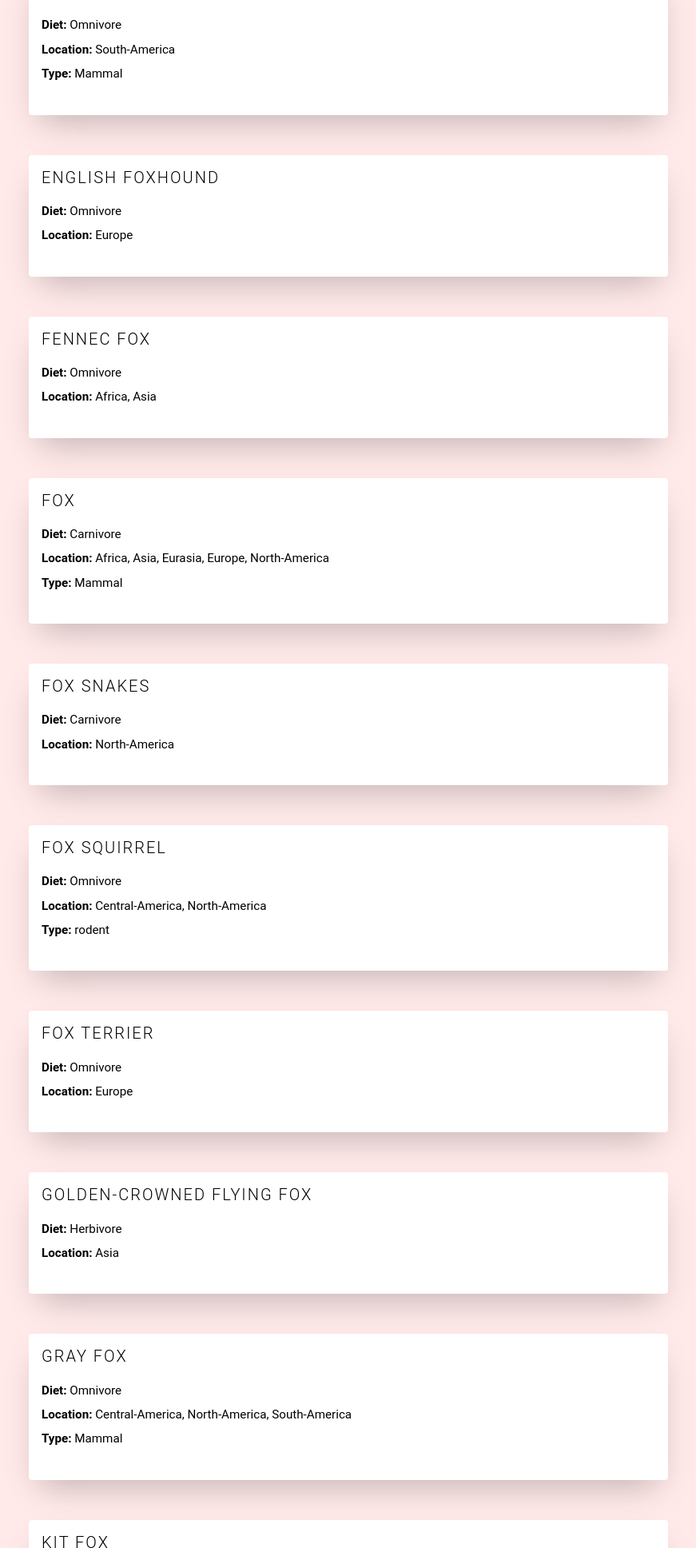
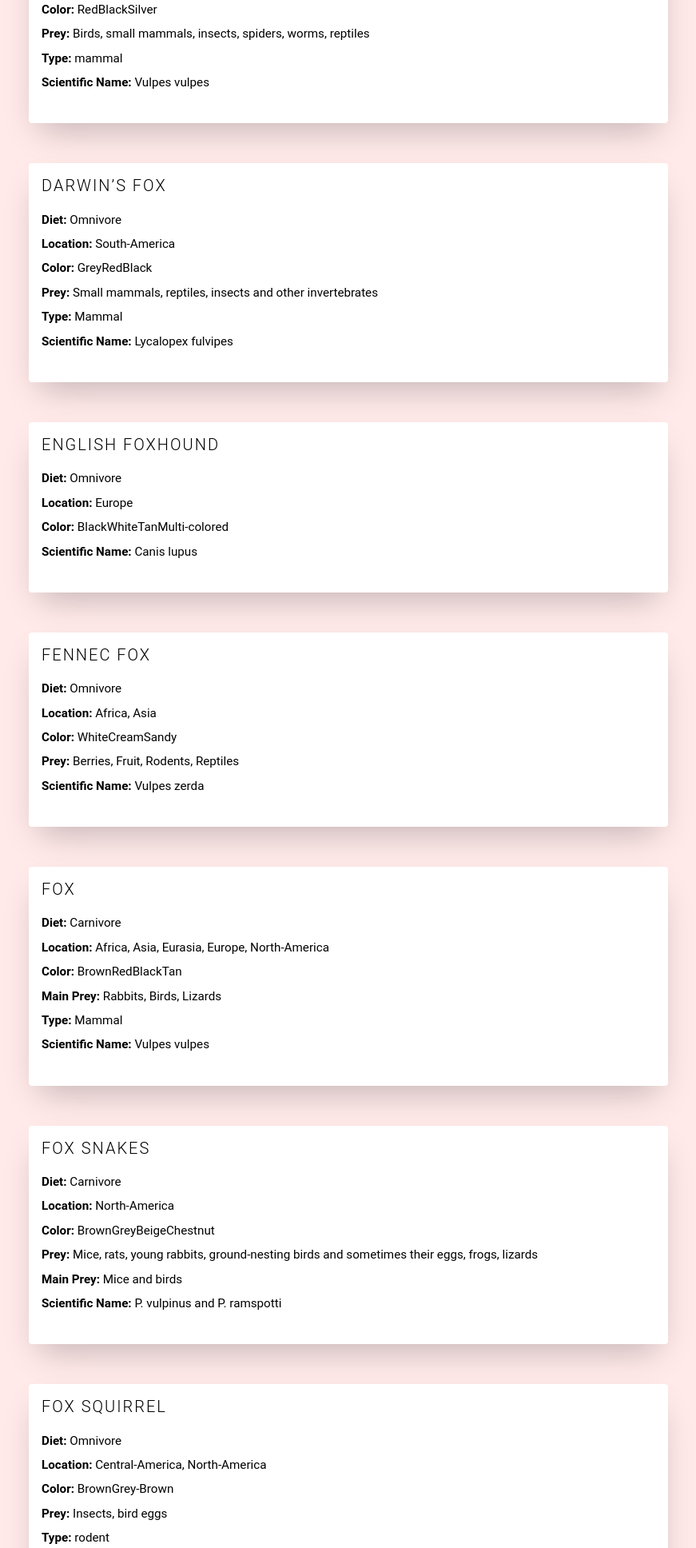
Before and after one commit to MartinEnke/My-Zootopia, a plain HTML site: page animals_template.html in a window 1280 px wide. Shown: the part 864-2800 px from the top of the page at 80% size, without its empty margins (204-1075 px from the left). Drawn offline with Linux system fonts and the light colour scheme.

Commit message:
serialize function + added info

```diff
--- a/animals_template.html
+++ b/animals_template.html
@@ -67,55 +67,123 @@
     <body>
         <h1>My Animal Repository</h1>
         <ul class="cards">
-
-            <li class="cards__item"><div class ="card__title"> American Foxhound <br/>
-</div><p class="card__text"><strong>Diet:</strong> Omnivore <br/><strong>Location:</strong> North-America <br/>
+            <li class="cards__item">
+<div class="card__title">American Foxhound</div>
+<p class="card__text"><strong>Diet:</strong> Omnivore <br/><strong>Location:</strong> North-America <br/>
+<strong>Color:</strong> BlackWhiteTan <br/>
 <strong>Type:</strong> Hound <br/>
-</p></li><li class="cards__item"><div class ="card__title"> Arctic Fox <br/>
-</div><p class="card__text"><strong>Diet:</strong> Carnivore <br/><strong>Location:</strong> Eurasia, Europe, North-America <br/>
+<strong>Scientific Name:</strong> Canis lupus <br/>
+</p></li><li class="cards__item">
+<div class="card__title">Arctic Fox</div>
+<p class="card__text"><strong>Diet:</strong> Carnivore <br/><strong>Location:</strong> Eurasia, Europe, North-America <br/>
+<strong>Color:</strong> GreyBlackWhite <br/>
+<strong>Main Prey:</strong> Lemmings, voles, hares, other small rodents, berries, insects <br/>
 <strong>Type:</strong> Mammal <br/>
-</p></li><li class="cards__item"><div class ="card__title"> Cross Fox <br/>
-</div><p class="card__text"><strong>Diet:</strong> Carnivore <br/><strong>Location:</strong> North-America <br/>
+<strong>Scientific Name:</strong> Vulpes lagopus <br/>
+</p></li><li class="cards__item">
+<div class="card__title">Cross Fox</div>
+<p class="card__text"><strong>Diet:</strong> Carnivore <br/><strong>Location:</strong> North-America <br/>
+<strong>Color:</strong> RedBlackSilver <br/>
+<strong>Prey:</strong> Birds, small mammals, insects, spiders, worms, reptiles <br/>
 <strong>Type:</strong> mammal <br/>
-</p></li><li class="cards__item"><div class ="card__title"> Darwin’s fox <br/>
-</div><p class="card__text"><strong>Diet:</strong> Omnivore <br/><strong>Location:</strong> South-America <br/>
+<strong>Scientific Name:</strong> Vulpes vulpes <br/>
+</p></li><li class="cards__item">
+<div class="card__title">Darwin’s fox</div>
+<p class="card__text"><strong>Diet:</strong> Omnivore <br/><strong>Location:</strong> South-America <br/>
+<strong>Color:</strong> GreyRedBlack <br/>
+<strong>Prey:</strong> Small mammals, reptiles, insects and other invertebrates <br/>
 <strong>Type:</strong> Mammal <br/>
-</p></li><li class="cards__item"><div class ="card__title"> English Foxhound <br/>
-</div><p class="card__text"><strong>Diet:</strong> Omnivore <br/><strong>Location:</strong> Europe <br/>
-</p></li><li class="cards__item"><div class ="card__title"> Fennec Fox <br/>
-</div><p class="card__text"><strong>Diet:</strong> Omnivore <br/><strong>Location:</strong> Africa, Asia <br/>
-</p></li><li class="cards__item"><div class ="card__title"> Fox <br/>
-</div><p class="card__text"><strong>Diet:</strong> Carnivore <br/><strong>Location:</strong> Africa, Asia, Eurasia, Europe, North-America <br/>
+<strong>Scientific Name:</strong> Lycalopex fulvipes <br/>
+</p></li><li class="cards__item">
+<div class="card__title">English Foxhound</div>
+<p class="card__text"><strong>Diet:</strong> Omnivore <br/><strong>Location:</strong> Europe <br/>
+<strong>Color:</strong> BlackWhiteTanMulti-colored <br/>
+<strong>Scientific Name:</strong> Canis lupus <br/>
+</p></li><li class="cards__item">
+<div class="card__title">Fennec Fox</div>
+<p class="card__text"><strong>Diet:</strong> Omnivore <br/><strong>Location:</strong> Africa, Asia <br/>
+<strong>Color:</strong> WhiteCreamSandy <br/>
+<strong>Prey:</strong> Berries, Fruit, Rodents, Reptiles <br/>
+<strong>Scientific Name:</strong> Vulpes zerda <br/>
+</p></li><li class="cards__item">
+<div class="card__title">Fox</div>
+<p class="card__text"><strong>Diet:</strong> Carnivore <br/><strong>Location:</strong> Africa, Asia, Eurasia, Europe, North-America <br/>
+<strong>Color:</strong> BrownRedBlackTan <br/>
+<strong>Main Prey:</strong> Rabbits, Birds, Lizards <br/>
 <strong>Type:</strong> Mammal <br/>
-</p></li><li class="cards__item"><div class ="card__title"> Fox Snakes <br/>
-</div><p class="card__text"><strong>Diet:</strong> Carnivore <br/><strong>Location:</strong> North-America <br/>
-</p></li><li class="cards__item"><div class ="card__title"> Fox Squirrel <br/>
-</div><p class="card__text"><strong>Diet:</strong> Omnivore <br/><strong>Location:</strong> Central-America, North-America <br/>
+<strong>Scientific Name:</strong> Vulpes vulpes <br/>
+</p></li><li class="cards__item">
+<div class="card__title">Fox Snakes</div>
+<p class="card__text"><strong>Diet:</strong> Carnivore <br/><strong>Location:</strong> North-America <br/>
+<strong>Color:</strong> BrownGreyBeigeChestnut <br/>
+<strong>Prey:</strong> Mice, rats, young rabbits, ground-nesting birds and sometimes their eggs, frogs, lizards <br/>
+<strong>Main Prey:</strong> Mice and birds <br/>
+<strong>Scientific Name:</strong> P. vulpinus and P. ramspotti <br/>
+</p></li><li class="cards__item">
+<div class="card__title">Fox Squirrel</div>
+<p class="card__text"><strong>Diet:</strong> Omnivore <br/><strong>Location:</strong> Central-America, North-America <br/>
+<strong>Color:</strong> BrownGrey-Brown <br/>
+<strong>Prey:</strong> Insects, bird eggs <br/>
 <strong>Type:</strong> rodent <br/>
-</p></li><li class="cards__item"><div class ="card__title"> Fox Terrier <br/>
-</div><p class="card__text"><strong>Diet:</strong> Omnivore <br/><strong>Location:</strong> Europe <br/>
-</p></li><li class="cards__item"><div class ="card__title"> Golden-Crowned Flying Fox <br/>
-</div><p class="card__text"><strong>Diet:</strong> Herbivore <br/><strong>Location:</strong> Asia <br/>
-</p></li><li class="cards__item"><div class ="card__title"> Gray Fox <br/>
-</div><p class="card__text"><strong>Diet:</strong> Omnivore <br/><strong>Location:</strong> Central-America, North-America, South-America <br/>
+<strong>Scientific Name:</strong> Sciurus niger <br/>
+</p></li><li class="cards__item">
+<div class="card__title">Fox Terrier</div>
+<p class="card__text"><strong>Diet:</strong> Omnivore <br/><strong>Location:</strong> Europe <br/>
+<strong>Scientific Name:</strong> Canis Lupus <br/>
+</p></li><li class="cards__item">
+<div class="card__title">Golden-Crowned Flying Fox</div>
+<p class="card__text"><strong>Diet:</strong> Herbivore <br/><strong>Location:</strong> Asia <br/>
+<strong>Color:</strong> BlackGold <br/>
+<strong>Scientific Name:</strong> Acerodon jubatus <br/>
+</p></li><li class="cards__item">
+<div class="card__title">Gray Fox</div>
+<p class="card__text"><strong>Diet:</strong> Omnivore <br/><strong>Location:</strong> Central-America, North-America, South-America <br/>
+<strong>Color:</strong> GreyRedBlackWhite <br/>
+<strong>Prey:</strong> Rodents, birds, insects, and fruit <br/>
 <strong>Type:</strong> Mammal <br/>
-</p></li><li class="cards__item"><div class ="card__title"> Kit Fox <br/>
-</div><p class="card__text"><strong>Diet:</strong> Omnivore <br/><strong>Location:</strong> Central-America, North-America <br/>
+<strong>Scientific Name:</strong> Urocyon cinereoargenteus <br/>
+</p></li><li class="cards__item">
+<div class="card__title">Kit Fox</div>
+<p class="card__text"><strong>Diet:</strong> Omnivore <br/><strong>Location:</strong> Central-America, North-America <br/>
+<strong>Color:</strong> GreyYellowBlackWhite <br/>
+<strong>Prey:</strong> kangaroo rat, cottontail, jackrabbit, reptiles, insects, birds <br/>
 <strong>Type:</strong> mammal <br/>
-</p></li><li class="cards__item"><div class ="card__title"> Marble Fox <br/>
-</div><p class="card__text"><strong>Diet:</strong> Omnivore <br/><strong>Location:</strong> North-America <br/>
+<strong>Scientific Name:</strong> Vulpes macrotis merriam <br/>
+</p></li><li class="cards__item">
+<div class="card__title">Marble Fox</div>
+<p class="card__text"><strong>Diet:</strong> Omnivore <br/><strong>Location:</strong> North-America <br/>
+<strong>Color:</strong> BrownBlackWhite <br/>
+<strong>Prey:</strong> Rodents, birds, reptiles, insects, and more <br/>
 <strong>Type:</strong> Mammal <br/>
-</p></li><li class="cards__item"><div class ="card__title"> Red Fox <br/>
-</div><p class="card__text"><strong>Diet:</strong> Omnivore <br/><strong>Location:</strong> Africa, Asia, Europe, North-America, Oceania <br/>
-</p></li><li class="cards__item"><div class ="card__title"> Smooth Fox Terrier <br/>
-</div><p class="card__text"><strong>Diet:</strong> Omnivore <br/><strong>Location:</strong> Europe <br/>
-</p></li><li class="cards__item"><div class ="card__title"> Tibetan Fox <br/>
-</div><p class="card__text"><strong>Diet:</strong> Carnivore <br/><strong>Location:</strong> Asia <br/>
+<strong>Scientific Name:</strong> Vulpes vulpes <br/>
+</p></li><li class="cards__item">
+<div class="card__title">Red Fox</div>
+<p class="card__text"><strong>Diet:</strong> Omnivore <br/><strong>Location:</strong> Africa, Asia, Europe, North-America, Oceania <br/>
+<strong>Color:</strong> BrownGreyRedBlackSilver <br/>
+<strong>Prey:</strong> Rabbits, mice, voles, birds, frogs, fish, eggs, and fruits and vegetables <br/>
+<strong>Scientific Name:</strong> Vulpes vulpes <br/>
+</p></li><li class="cards__item">
+<div class="card__title">Smooth Fox Terrier</div>
+<p class="card__text"><strong>Diet:</strong> Omnivore <br/><strong>Location:</strong> Europe <br/>
+<strong>Color:</strong> BrownBlackWhiteTan <br/>
+<strong>Scientific Name:</strong> Canis lupus <br/>
+</p></li><li class="cards__item">
+<div class="card__title">Tibetan Fox</div>
+<p class="card__text"><strong>Diet:</strong> Carnivore <br/><strong>Location:</strong> Asia <br/>
+<strong>Color:</strong> GreyTan <br/>
+<strong>Main Prey:</strong> pikas, marmots, rodents, lizards, and other small prey <br/>
 <strong>Type:</strong> Mammal <br/>
-</p></li><li class="cards__item"><div class ="card__title"> Toy Fox Terrier <br/>
-</div><p class="card__text"><strong>Diet:</strong> Omnivore <br/><strong>Location:</strong> North-America <br/>
-</p></li><li class="cards__item"><div class ="card__title"> Wire Fox Terrier <br/>
-</div><p class="card__text"><strong>Diet:</strong> Omnivore <br/><strong>Location:</strong> Europe <br/>
+<strong>Scientific Name:</strong> Vulpes ferrilata <br/>
+</p></li><li class="cards__item">
+<div class="card__title">Toy Fox Terrier</div>
+<p class="card__text"><strong>Diet:</strong> Omnivore <br/><strong>Location:</strong> North-America <br/>
+<strong>Color:</strong> BlackWhiteTanChocolate <br/>
+<strong>Scientific Name:</strong> Canis lupus <br/>
+</p></li><li class="cards__item">
+<div class="card__title">Wire Fox Terrier</div>
+<p class="card__text"><strong>Diet:</strong> Omnivore <br/><strong>Location:</strong> Europe <br/>
+<strong>Color:</strong> BlackWhiteTan <br/>
+<strong>Scientific Name:</strong> Canis lupus <br/>
 </p></li>
         </ul>
     </body>
```
Also changed, not shown: 1 other file.
